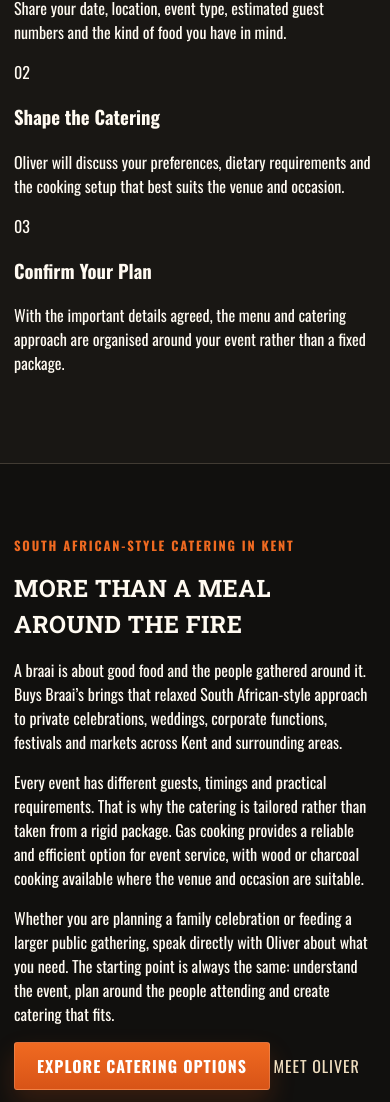
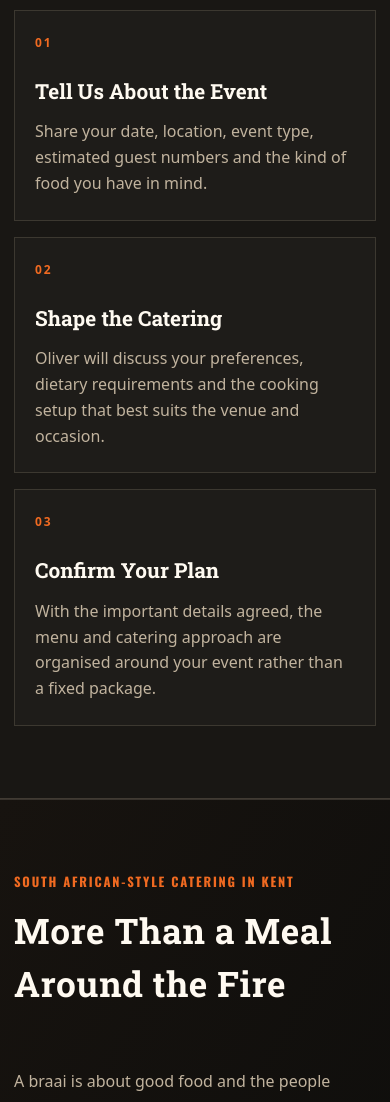
Before and after one commit to stephanbuys1975-beep/buysbraais-website, a website: page index.html in a window 390 px wide. Shown: the part 2229-3331 px from the top of the page. Drawn offline with nearby package versions, Linux system fonts and the light colour scheme.

Commit message:
Expand styles.css content

```diff
--- a/styles.css
+++ b/styles.css
@@ -185,6 +185,162 @@ button, input, textarea { font: inherit; }
   .contact-card strong { text-align: left; overflow-wrap: anywhere; }
   .footer-grid { grid-template-columns: auto 1fr; }
   .footer-grid p:last-child { grid-column: 1 / -1; margin: 0; }
+}
+
+
+/* v2.2 balanced content and local-search expansion */
+.compact-heading {
+  max-width: 820px;
+}
+
+.content-split {
+  display: grid;
+  grid-template-columns: .8fr 1.2fr;
+  gap: clamp(40px, 7vw, 92px);
+  align-items: start;
+}
+
+.content-split h2 {
+  margin: 8px 0 0;
+  font-size: clamp(2.2rem, 4.4vw, 4rem);
+  text-transform: none;
+}
+
+.prose-copy {
+  color: var(--muted);
+  font-family: system-ui, sans-serif;
+  font-size: 1rem;
+  line-height: 1.78;
+}
+
+.prose-copy p + p {
+  margin-top: 18px;
+}
+
+.inline-actions {
+  margin-top: 30px;
+  display: flex;
+  align-items: center;
+  flex-wrap: wrap;
+  gap: 22px;
+}
+
+.text-link {
+  color: var(--cream);
+  font-family: system-ui, sans-serif;
+  font-weight: 750;
+}
+
+.text-link:hover,
+.text-link:focus-visible {
+  color: var(--orange-hot);
+}
+
+.home-process {
+  margin-top: 72px;
+  padding-top: 64px;
+  border-top: 1px solid rgba(241, 223, 192, .14);
+}
+
+.process-steps {
+  display: grid;
+  grid-template-columns: repeat(3, minmax(0, 1fr));
+  gap: 16px;
+}
+
+.process-step {
+  padding: 26px 24px;
+  border: 1px solid rgba(241, 223, 192, .14);
+  background: rgba(255, 255, 255, .018);
+}
+
+.process-step > span,
+.about-values-grid article > span {
+  display: block;
+  margin-bottom: 24px;
+  color: var(--orange-hot);
+  font-family: system-ui, sans-serif;
+  font-size: .75rem;
+  font-weight: 800;
+  letter-spacing: .15em;
+}
+
+.process-step h3,
+.about-values-grid h3 {
+  margin: 0 0 12px;
+  font-family: "Roboto Slab", Georgia, serif;
+  font-size: 1.3rem;
+}
+
+.process-step p,
+.about-values-grid p {
+  margin: 0;
+  color: var(--muted);
+  font-family: system-ui, sans-serif;
+  line-height: 1.62;
+}
+
+.home-story {
+  border-top: 1px solid var(--line);
+  background: linear-gradient(120deg, #17130f, #0f0e0c 65%);
+}
+
+.about-values {
+  border-top: 1px solid var(--line);
+}
+
+.about-values-grid {
+  display: grid;
+  grid-template-columns: repeat(3, minmax(0, 1fr));
+  gap: 16px;
+}
+
+.about-values-grid article {
+  padding: 28px 26px;
+  border-top: 2px solid var(--orange-hot);
+  background: rgba(255, 255, 255, .02);
+}
+
+.section-closing-link {
+  margin-top: 42px;
+  padding-top: 30px;
+  display: flex;
+  justify-content: space-between;
+  align-items: center;
+  gap: 24px;
+  border-top: 1px solid rgba(241, 223, 192, .12);
+}
+
+.section-closing-link p {
+  margin: 0;
+  color: var(--cream);
+  font-family: "Roboto Slab", Georgia, serif;
+  font-size: clamp(1.25rem, 2.3vw, 1.8rem);
+}
+
+@media (max-width: 820px) {
+  .content-split,
+  .process-steps,
+  .about-values-grid {
+    grid-template-columns: 1fr;
+  }
+
+  .home-process {
+    margin-top: 54px;
+    padding-top: 48px;
+  }
+}
+
+@media (max-width: 620px) {
+  .process-step,
+  .about-values-grid article {
+    padding: 23px 20px;
+  }
+
+  .section-closing-link {
+    align-items: flex-start;
+    flex-direction: column;
+  }
 }
 @media (prefers-reduced-motion: reduce) {
   html { scroll-behavior: auto; }
```
